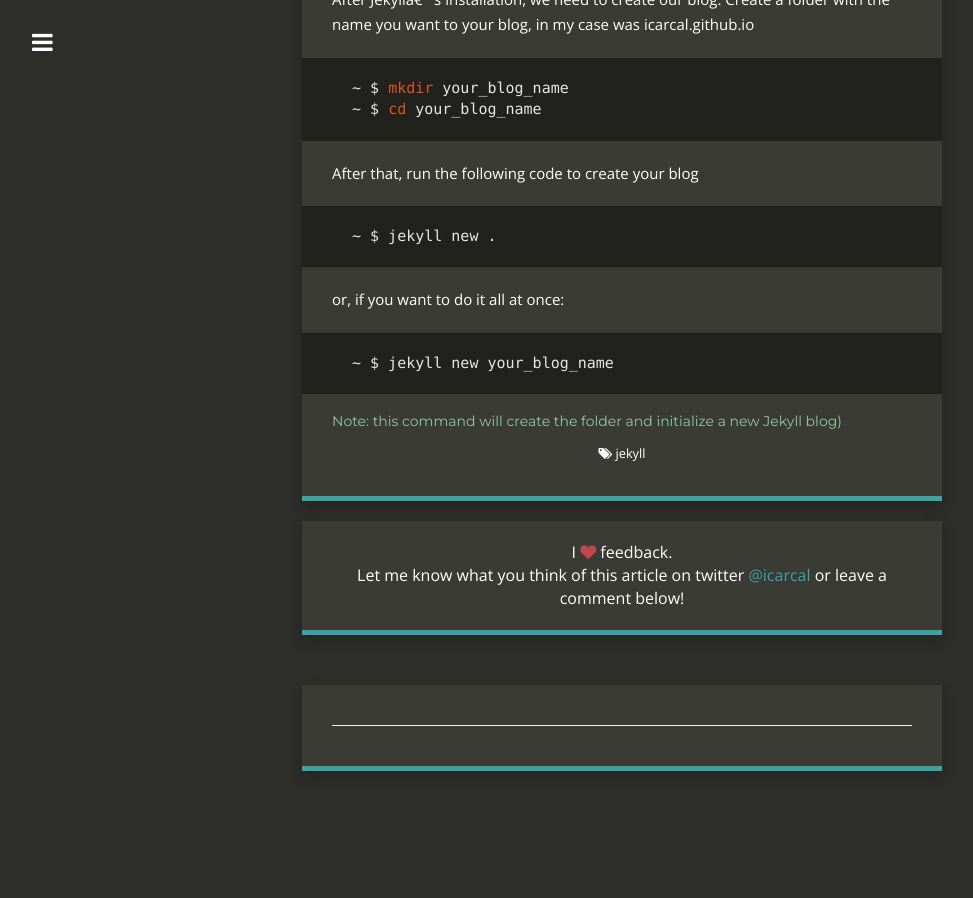
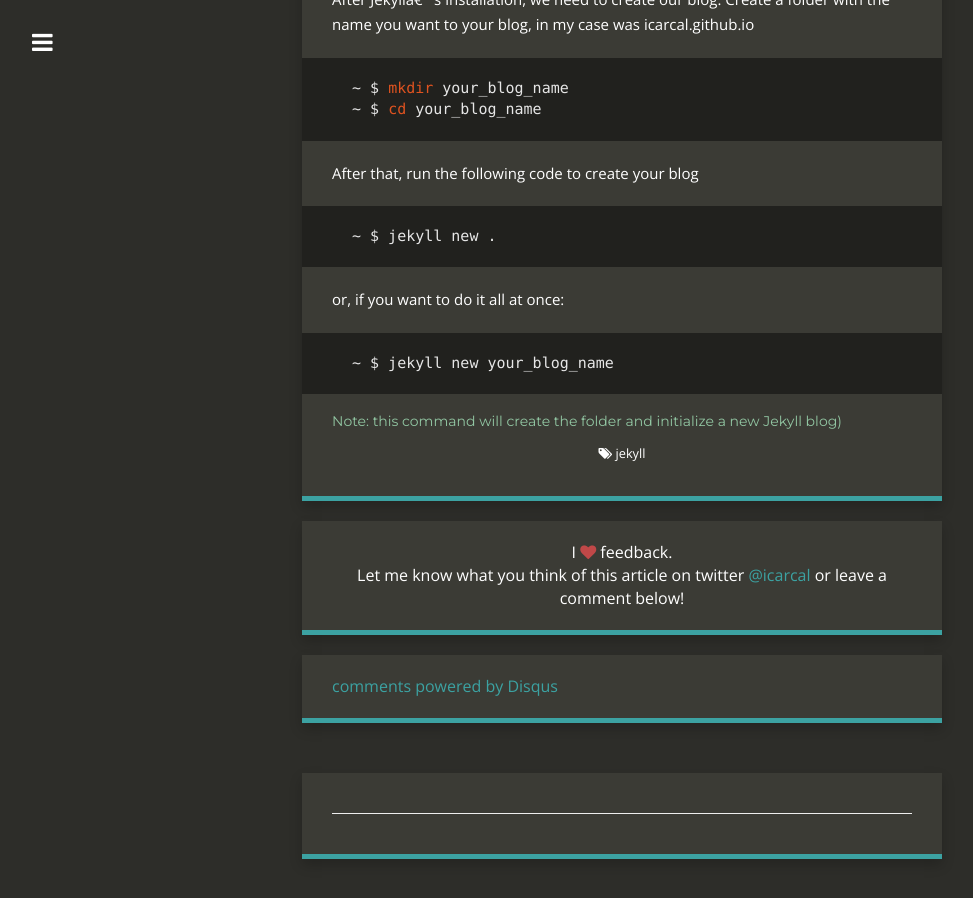
Before and after one commit to icarcal/blog, a Jekyll site: the page built from _posts/2015-07-14-blogging-with-jekyll.md, in a window 1280 px wide and 900 px high, scrolled down 1264 px. Shown: the whole window, without its empty margins (18-991 px from the left). Built offline with Jekyll 4.4.1, drawn with Linux system fonts in a browser that asks for light colours; nearby versions of some CDN libraries; Markdown is read by kramdown in place of the engine named in the settings; comment, search, counter and statistics services are not loaded; before the commit the page ends 2076 px from its top, so only the background shows below that; part of the change alters nothing that is shown.

Commit message:
include disqus account

```diff
--- a/_config.yml
+++ b/_config.yml
@@ -8,7 +8,7 @@ title_description: "Icaro Caldeira Carreira - Let`s code"
 title_image: "https://s.gravatar.com/avatar/d56d506539a1a7e6813c414b34185068?s=500&d=mm"
 title_image_thumb: "https://s.gravatar.com/avatar/d56d506539a1a7e6813c414b34185068?s=50&d=mm"
 google_analytics: "UA-65829325-1"
-disqus_account:
+disqus_account: icarcal
 github_repository: https://github.com/icarcal/icarcal.github.io
 addthis_id:
 post_limit: 5
```
